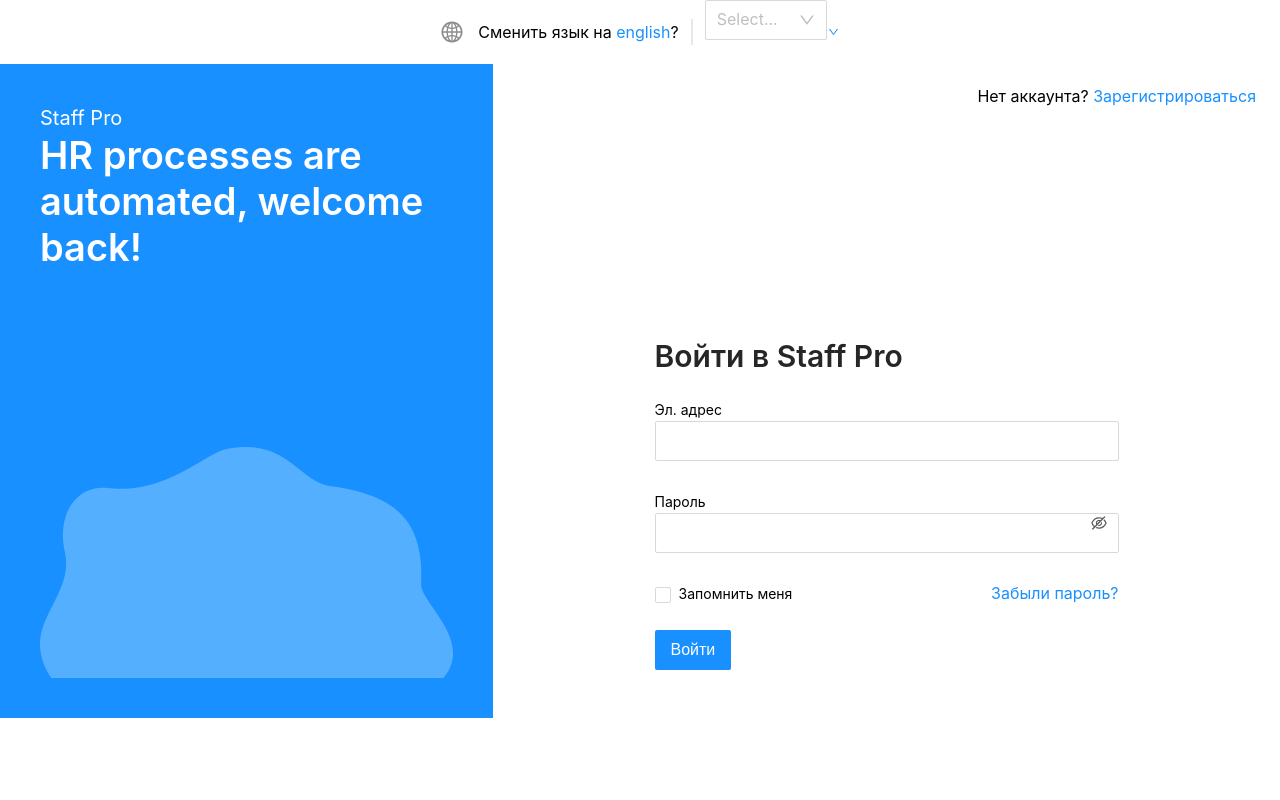
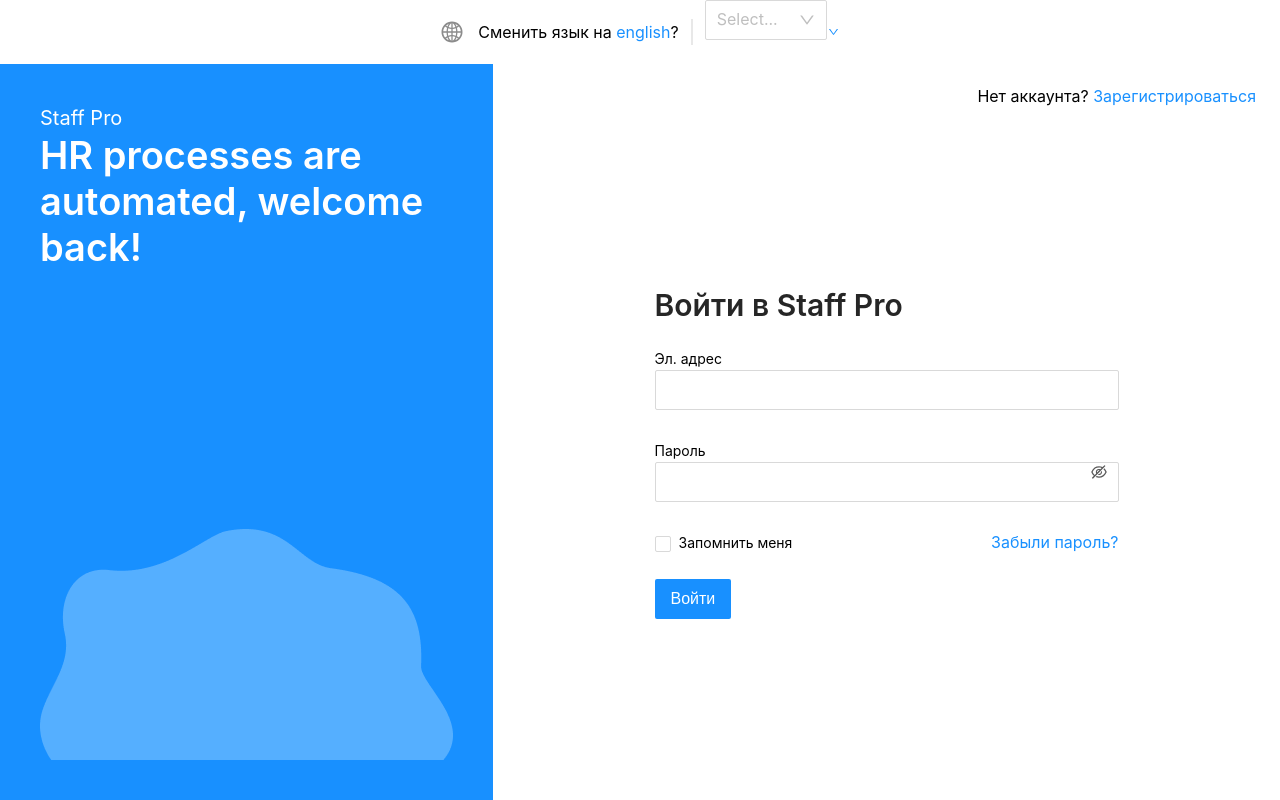
Before and after one commit to valeriagodfrey/test-app, a React (Create React App) app: page /authorization in a window 1280 px wide. Built offline with nearby package versions, Linux system fonts and the light colour scheme.

Commit message:
fix page height

```diff
--- a/src/pages/authorization.tsx
+++ b/src/pages/authorization.tsx
@@ -97,6 +97,7 @@
   padding-top: 64px;
   display: grid;
   grid-template-columns: 493px 1fr;
+  height: calc(100vh - 64px);
 `;
 
 const Sidebar = styled.div`
@@ -151,7 +152,6 @@
   justify-content: center;
   flex-direction: column;
   padding: 24px;
-  margin-top: 185px;
 `;
 
 const SignInForm = styled.form`
```
